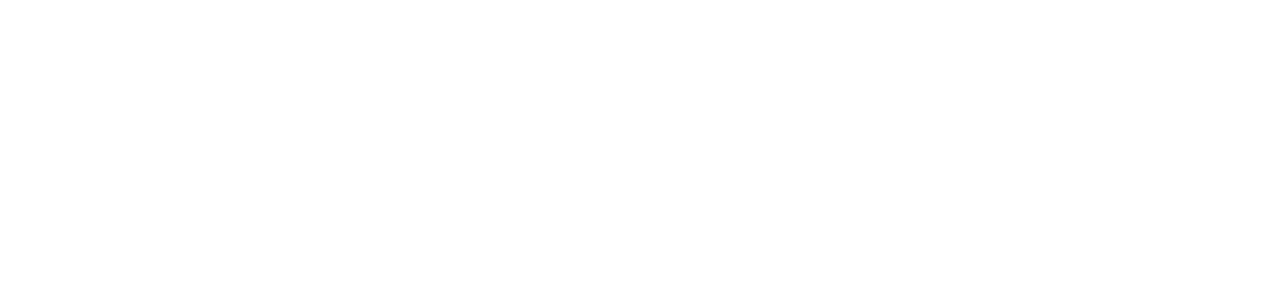
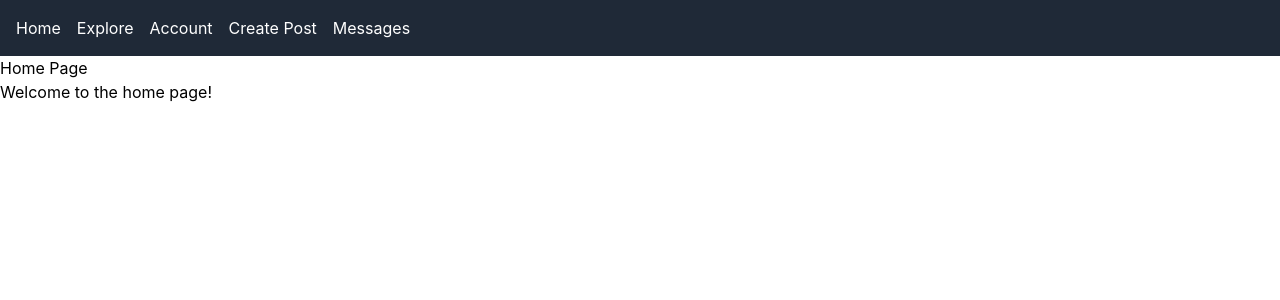
Before and after one commit to KaleabHegie/Social-Media-Platform, a Vue app in the folder client/: page /home in a window 1280 px wide. Before the commit this address had no page. Shown: the top 300 px of the page. Built offline with nearby package versions, Linux system fonts and the light colour scheme.

Commit message:
vue- nav bar and baselayout started

```diff
--- /dev/null
+++ b/client/src/components/NavBar.vue
@@ -0,0 +1,21 @@
+<template>
+    <nav class="bg-gray-800 text-white p-4">
+      <ul class="flex space-x-4">
+        <li><router-link to="/home" class="hover:text-gray-400">Home</router-link></li>
+        <li><router-link to="/explore" class="hover:text-gray-400">Explore</router-link></li>
+        <li><router-link to="/account" class="hover:text-gray-400">Account</router-link></li>
+        <li><router-link to="/createpost" class="hover:text-gray-400">Create Post</router-link></li>
+        <li><router-link to="/messages" class="hover:text-gray-400">Messages</router-link></li>
+      </ul>
+    </nav>
+  </template>
+
+  <script>
+  export default {
+    name: 'NavBar',
+  };
+  </script>
+
+  <style scoped>
+
+  </style>
--- /dev/null
+++ b/client/src/views/BaseLayout.vue
@@ -0,0 +1,23 @@
+<template>
+  <div>
+    <NavBar /> <!-- Include NavBar here, only in the layout -->
+    <main>
+      <router-view></router-view> <!-- This will render the child components -->
+    </main>
+  </div>
+</template>
+
+<script>
+import NavBar from '@/components/NavBar.vue';
+
+export default {
+  name: 'BaseLayout',
+  components: {
+    NavBar, // Register NavBar to be used inside this layout
+  },
+};
+</script>
+
+<style scoped>
+/* Add any custom styles here */
+</style>
--- a/client/src/components/auth/SignIn.vue
+++ b/client/src/views/auth/SignIn.vue
@@ -193,7 +193,7 @@
   loading.value = false;
 
   if (success) {
-    router.push('/dashboard'); // Navigate to the dashboard after login
+    router.push('/tesde'); // Navigate to the dashboard after login
   } else {
     errors.general = authStore.error || 'Login failed';
   }
--- /dev/null
+++ b/client/src/views/userPages/Account.vue
@@ -0,0 +1,13 @@
+<!-- views/Account.vue -->
+<template>
+    <div>
+      <h1>Account Page</h1>
+      <p>Manage your account settings here.</p>
+    </div>
+  </template>
+
+  <script>
+  export default {
+    name: 'Account',
+  };
+  </script>
--- /dev/null
+++ b/client/src/views/userPages/CreatePost.vue
@@ -0,0 +1,13 @@
+<!-- views/CreatePost.vue -->
+<template>
+    <div>
+      <h1>Create a New Post</h1>
+      <p>Write your post content here.</p>
+    </div>
+  </template>
+
+  <script>
+  export default {
+    name: 'CreatePost',
+  };
+  </script>
--- /dev/null
+++ b/client/src/views/userPages/Explore.vue
@@ -0,0 +1,13 @@
+<!-- views/Explore.vue -->
+<template>
+    <div>
+      <h1>Explore Page</h1>
+      <p>Explore new content!</p>
+    </div>
+  </template>
+
+  <script>
+  export default {
+    name: 'Explore',
+  };
+  </script>
--- /dev/null
+++ b/client/src/views/userPages/Home.vue
@@ -0,0 +1,13 @@
+<!-- views/Home.vue -->
+<template>
+    <div>
+      <h1>Home Page</h1>
+      <p>Welcome to the home page!</p>
+    </div>
+  </template>
+
+  <script>
+  export default {
+    name: 'Home',
+  };
+  </script>
--- /dev/null
+++ b/client/src/views/userPages/Messages.vue
@@ -0,0 +1,13 @@
+<!-- views/Messages.vue -->
+<template>
+    <div>
+      <h1>Messages Page</h1>
+      <p>Check your messages here.</p>
+    </div>
+  </template>
+
+  <script>
+  export default {
+    name: 'Messages',
+  };
+  </script>
```
Also changed, not shown: client/src/router/index.js (+66 -5 lines), client/src/views/auth/ForgotPassword.vue (renamed from client/src/components/auth/ForgotPassword.vue), client/src/views/auth/ResetPassword.vue (renamed from client/src/components/auth/ResetPassword.vue), client/src/views/auth/SignUp.vue (renamed from client/src/components/auth/SignUp.vue).
